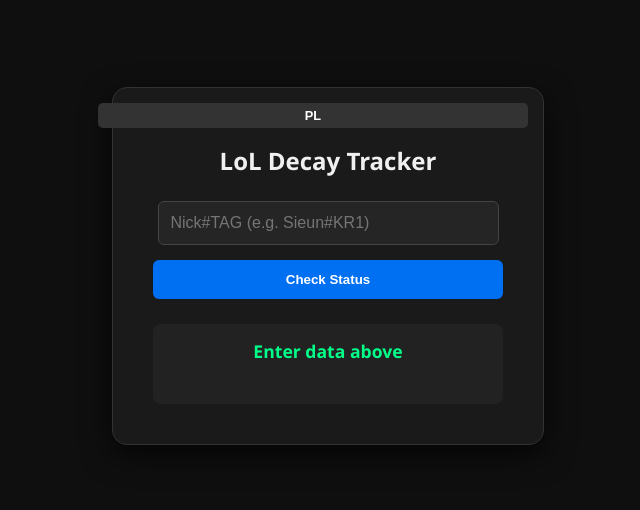
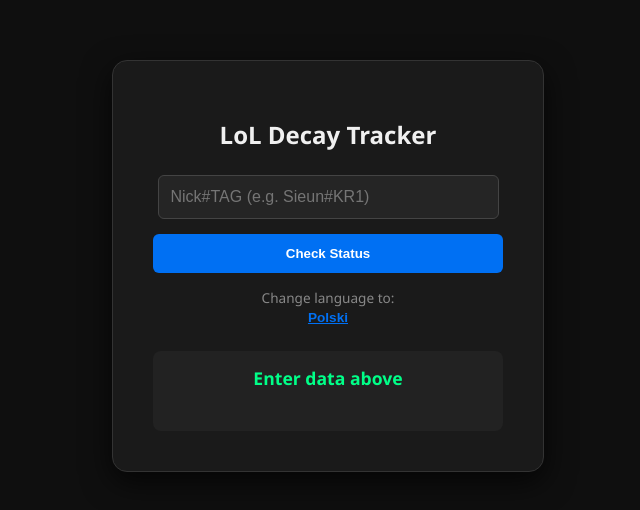
Before and after one commit to jqn17/lol-decay-tracker, a website: page decaytracker.html in a window 1280 px wide. Shown: the part 134-644 px from the top of the page, without its empty margins (312-952 px from the left). Drawn offline with Linux system fonts and the light colour scheme.

Commit message:
Update decaytracker.html

```diff
--- a/decaytracker.html
+++ b/decaytracker.html
@@ -5,8 +5,7 @@
     <title>LoL Decay Tracker</title>
     <style>
         body { font-family: 'Segoe UI', sans-serif; display: flex; align-items: center; justify-content: center; height: 100vh; background: #0f0f0f; color: white; margin: 0; }
-        .card { background: #1a1a1a; padding: 2.5rem; border-radius: 15px; box-shadow: 0 10px 30px rgba(0,0,0,0.7); text-align: center; border: 1px solid #333; width: 350px; position: relative; }
-        .lang-switch { position: absolute; top: 15px; right: 15px; cursor: pointer; background: #333; border: none; color: white; padding: 5px 10px; border-radius: 5px; font-size: 0.8rem; }
+        .card { background: #1a1a1a; padding: 2.5rem; border-radius: 15px; box-shadow: 0 10px 30px rgba(0,0,0,0.7); text-align: center; border: 1px solid #333; width: 350px; }
         h1 { font-size: 1.5rem; margin-bottom: 1.5rem; color: #f0f0f0; }
         input { padding: 12px; border-radius: 6px; border: 1px solid #444; margin-bottom: 15px; width: 90%; background: #252525; color: white; font-size: 1rem; }
         button { padding: 12px 25px; border-radius: 6px; border: none; background: #0070f3; color: white; cursor: pointer; font-weight: bold; width: 100%; transition: background 0.3s; }
@@ -14,14 +13,36 @@
         #result { margin-top: 25px; padding: 15px; border-radius: 8px; background: #222; min-height: 50px; display: flex; flex-direction: column; align-items: center; }
         #rankText { font-weight: bold; color: #00ff88; font-size: 1.1rem; }
         #decayText { color: #aaa; font-size: 0.9rem; margin-top: 5px; text-align: center; }
+
+        /* Nowy kontener języków */
+        .lang-container {
+            margin-top: 15px;
+            font-size: 0.85rem;
+            color: #888;
+        }
+        .lang-link {
+            color: #0070f3;
+            cursor: pointer;
+            text-decoration: underline;
+            background: none;
+            border: none;
+            font-size: 0.85rem;
+            padding: 0;
+            font-weight: bold;
+        }
     </style>
 </head>
 <body>
    <div class="card">
-        <button class="lang-switch" onclick="toggleLang()" id="langBtn">PL</button>
     <h1 id="title">LoL Decay Tracker</h1>
     <input type="text" id="fullRiotId" placeholder="Nick#TAG (e.g. Sieun#KR1)" onkeypress="if(event.key==='Enter') checkDecay()">
     <button id="checkBtn" onclick="checkDecay()">Check Status</button>
+
+    <div class="lang-container">
+        <span id="langLabel">Change language to:</span>
+        <button class="lang-link" onclick="toggleLang()" id="langBtn">Polski</button>
+    </div>
+
     <div id="result">
         <div id="rankText">Enter data above</div>
         <div id="decayText"></div>
@@ -43,7 +64,9 @@
                 last: "Last game: ",
                 daysAgo: " d. ago",
                 bank: " | Bank: ",
-                playBefore: "Play before: "
+                playBefore: "Play before: ",
+                langLabel: "Change language to: ",
+                langNext: "Polski"
             },
             pl: {
                 title: "LoL Decay Tracker",
@@ -55,8 +78,10 @@
                 formatError: "Błąd: Użyj formatu Nick#Tag",
                 last: "Ostatnio: ",
                 daysAgo: " d. temu",
-                bank: " | Zapas: ", // Zmienione z "Bank" na "Zapas"
-                playBefore: "Zagraj przed: "
+                bank: " | Zapas: ",
+                playBefore: "Zagraj przed: ",
+                langLabel: "Zmień język na: ",
+                langNext: "English"
             }
         };
 
@@ -65,9 +90,13 @@
             document.getElementById('title').innerText = t.title;
             document.getElementById('fullRiotId').placeholder = t.placeholder;
             document.getElementById('checkBtn').innerText = t.checkBtn;
-            document.getElementById('langBtn').innerText = currentLang === 'en' ? 'PL' : 'EN';
-            if (document.getElementById('rankText').innerText.includes("data") || document.getElementById('rankText').innerText.includes("dane")) {
-                document.getElementById('rankText').innerText = t.init;
+            document.getElementById('langLabel').innerText = t.langLabel;
+            document.getElementById('langBtn').innerText = t.langNext;
+
+            // Logika odświeżania tekstu w result
+            const rankDiv = document.getElementById('rankText');
+            if (rankDiv.innerText === texts.en.init || rankDiv.innerText === texts.pl.init) {
+                rankDiv.innerText = t.init;
             }
         }
 
```
Lines whose indentation alone changed are shown as unchanged.
